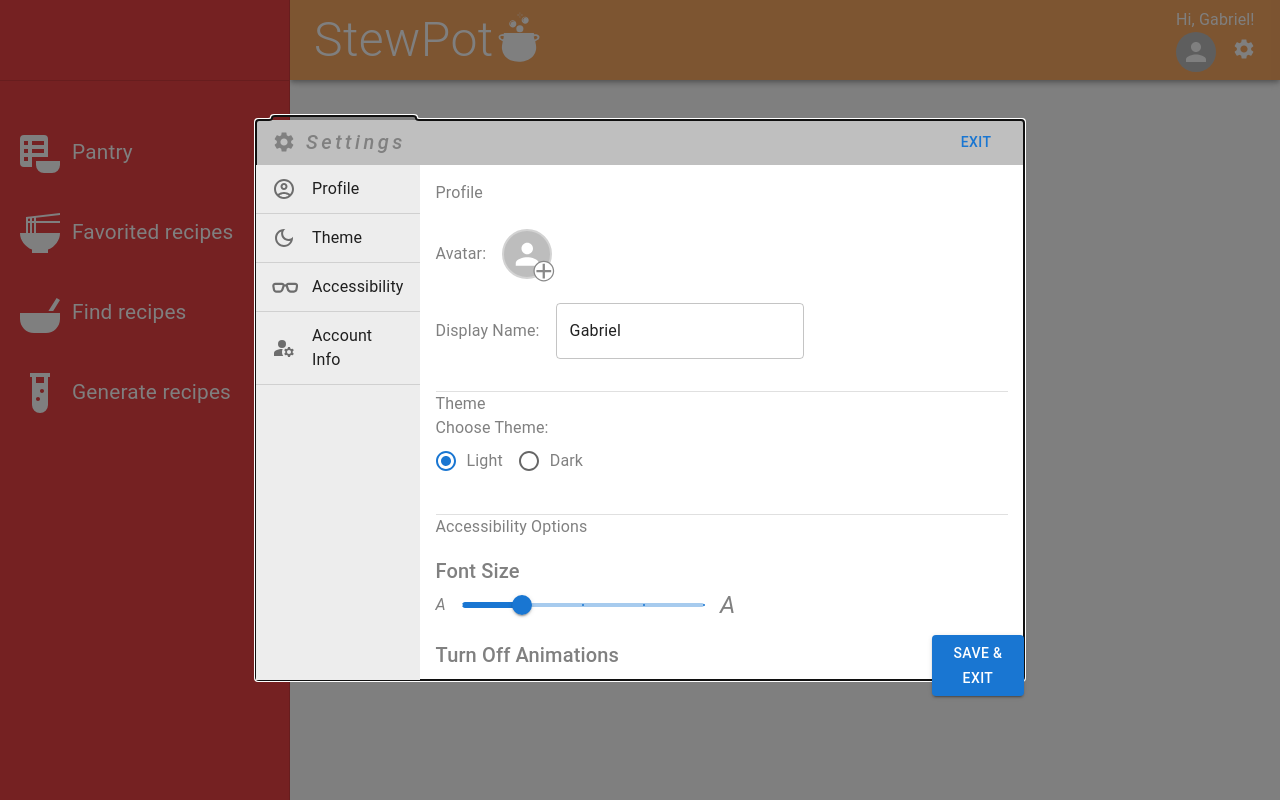
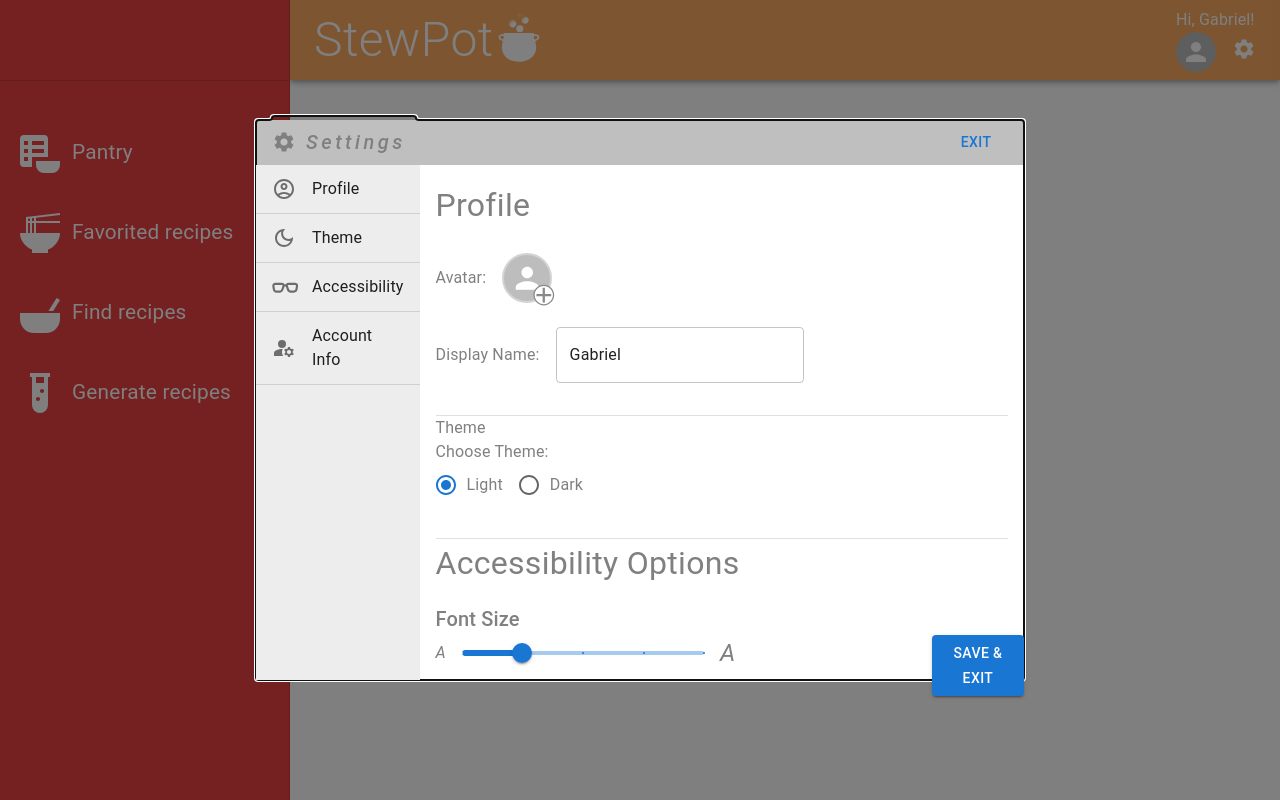
Before and after one commit to wizardbusiness/stewpot, a React (Vite) app: page / in a window 1280 px wide. Both pictures are taken after a click on the icon 1244 px from the left and 48 px from the top of the page. Built offline with nearby package versions, Linux system fonts and the light colour scheme.

Commit message:
removed unnecessary style props.

```diff
--- a/src/components/settings/Accessibility.tsx
+++ b/src/components/settings/Accessibility.tsx
@@ -6,10 +6,10 @@ import {
   Checkbox
  } from "@mui/material";
 
-const Accessibility = ({sectionHeaderStyle}) => {
+const Accessibility = () => {
   return (
     <Stack id='accessibility-section' gap={2}>
-      <Typography sx={sectionHeaderStyle}>Accessibility Options</Typography>
+      <Typography fontSize='2em'>Accessibility Options</Typography>
       <Box sx={{width: 300}}>
         <Typography variant='h6'>Font Size</Typography>
         <Stack direction='row' alignItems='center' gap={2}>
--- a/src/components/settings/AccountInfo.tsx
+++ b/src/components/settings/AccountInfo.tsx
@@ -6,10 +6,10 @@ import {
   Typography,
 } from "@mui/material";
 
-const AccountInfo = ({sectionHeaderStyle}) => {
+const AccountInfo = () => {
   return (
     <Stack id='account-info-section'>
-      <Typography sx={sectionHeaderStyle}>Account Info</Typography>
+      <Typography fontSize='2em'>Account Info</Typography>
       <Grid container gap={1} paddingTop={2} paddingBottom={2}>
         <Grid item md={2}>
           <Typography>Email</Typography>
--- a/src/components/settings/Profile.tsx
+++ b/src/components/settings/Profile.tsx
@@ -25,10 +25,10 @@ import {
     }
  }
 
-const Profile = ({sectionHeaderStyle, avatarSrc, handleUploadAvatar}) => {
+const Profile = ({avatarSrc, handleUploadAvatar}) => {
   return (
     <Stack id='profile-section' gap={3}>
-      <Typography sx={sectionHeaderStyle}>Profile</Typography>
+      <Typography fontSize='2em'>Profile</Typography>
         <Stack direction='row' gap={2} alignItems='center'>
           <Typography>Avatar:</Typography>
           <Box display='flex'>
```
